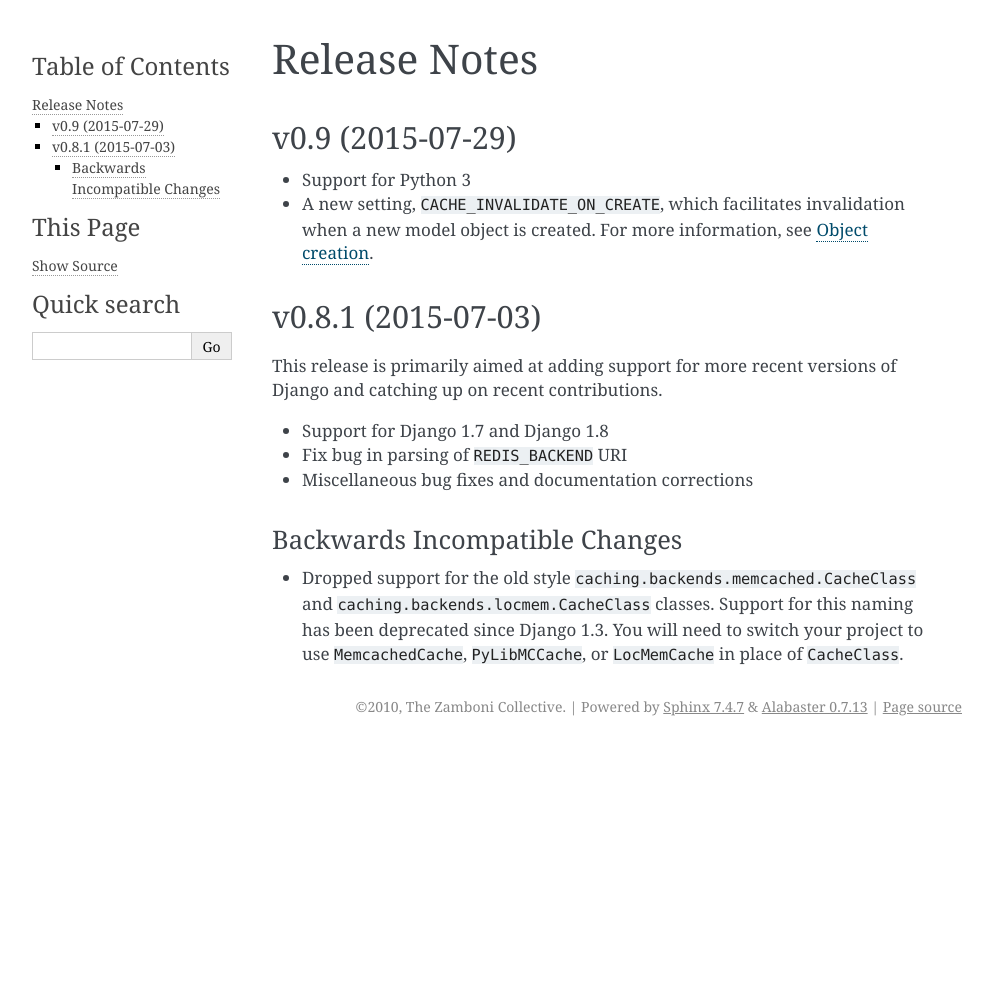
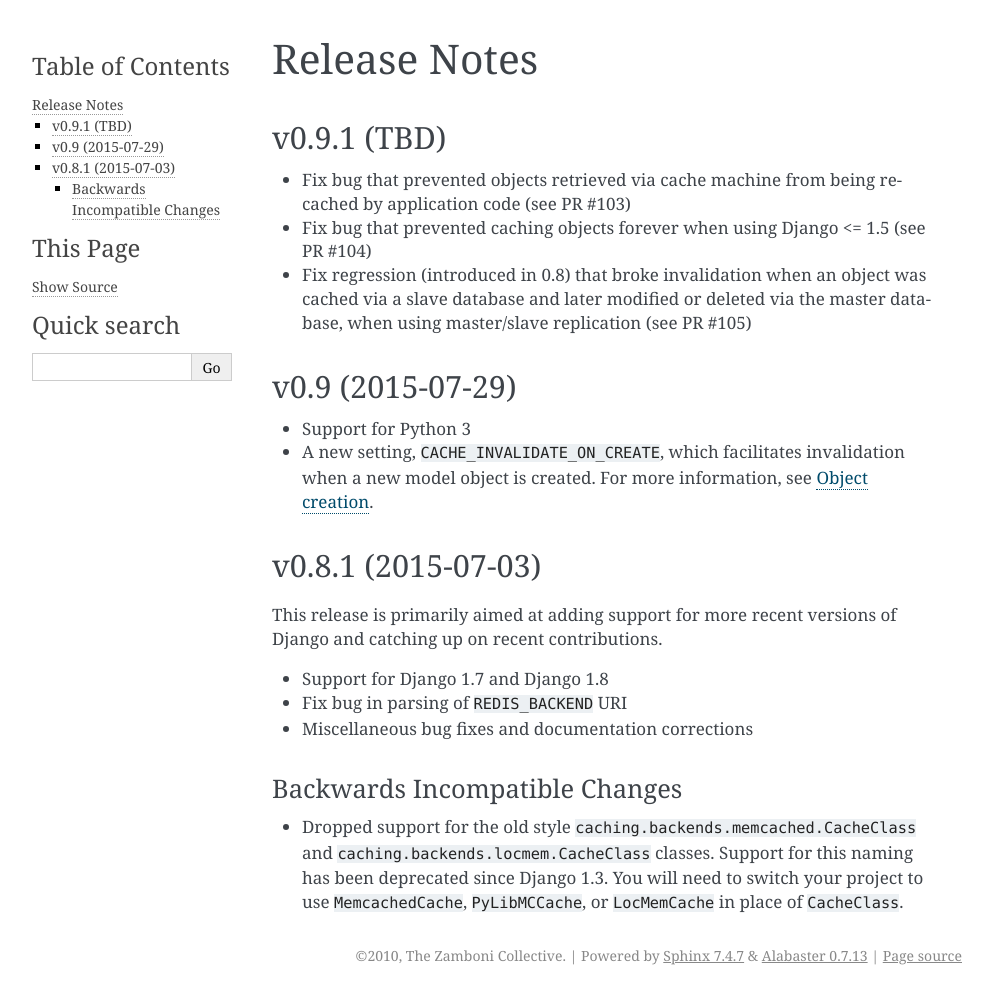
Before and after one commit to django-cache-machine/django-cache-machine, a Sphinx documentation site: the page built from docs/releases.rst, in a window 1280 px wide. Shown: the whole page, without its empty margins (148-1140 px from the left). Built offline with Sphinx 7.4.7, drawn with Linux system fonts in a browser that asks for light colours; before the commit the page ends 900 px from its top, so only the background shows below that.

Commit message:
add release notes for 0.9.1 (forthcoming)

```diff
--- a/docs/releases.rst
+++ b/docs/releases.rst
@@ -2,6 +2,17 @@
 
 Release Notes
 ==================
+
+v0.9.1 (TBD)
+-----------------
+
+- Fix bug that prevented objects retrieved via cache machine from being
+  re-cached by application code (see PR #103)
+- Fix bug that prevented caching objects forever when using Django <= 1.5
+  (see PR #104)
+- Fix regression (introduced in 0.8) that broke invalidation when an object
+  was cached via a slave database and later modified or deleted via the
+  master database, when using master/slave replication (see PR #105)
 
 v0.9 (2015-07-29)
 -----------------
```
